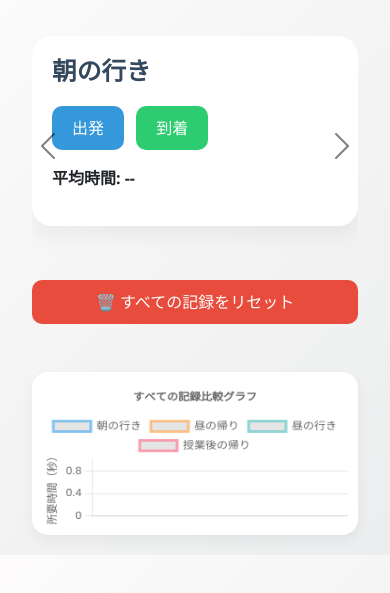
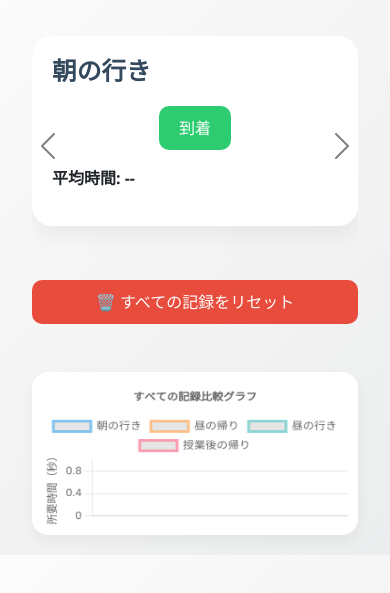
Before and after one commit to Jinshin2534/commute-timer-app-, a plain HTML site: page index.html in a window 390 px wide. Both pictures are taken after a click on the button "出発". Shown: the part 57-650 px from the top of the page. Drawn offline with nearby package versions, Linux system fonts and the light colour scheme.

Commit message:
Update index.html

```diff
--- a/index.html
+++ b/index.html
@@ -84,6 +84,13 @@
       font-size: 15px;
       color: #555;
     }
+    .button-wrapper {
+      display: flex;
+      justify-content: center;
+      gap: 20px;
+      flex-wrap: wrap;
+      margin-bottom: 1rem;
+    }
   </style>
 </head>
 <body>
@@ -107,7 +114,137 @@
     </div>
   </div>
 
-  <script src="https://cdn.jsdelivr.net/npm/bootstrap@5.3.0/dist/js/bootstrap.bundle.min.js"></script>
-  <script src="script.js"></script>
+  <script>
+    const sections = [
+      { id: "morningGo", label: "朝の行き", color: "rgba(54, 162, 235, 0.6)" },
+      { id: "noonBack", label: "昼の帰り", color: "rgba(255, 159, 64, 0.6)" },
+      { id: "noonGo", label: "昼の行き", color: "rgba(75, 192, 192, 0.6)" },
+      { id: "eveningBack", label: "授業後の帰り", color: "rgba(255, 99, 132, 0.6)" }
+    ];
+
+    let timers = {};
+    let durations = JSON.parse(localStorage.getItem("durations")) || {};
+
+    function saveDurations() {
+      localStorage.setItem("durations", JSON.stringify(durations));
+    }
+
+    function formatDuration(sec) {
+      const m = Math.floor(sec / 60);
+      const s = sec % 60;
+      return `${m}分${s}秒`;
+    }
+
+    function toggleButtons(id, isRunning) {
+      const startBtn = document.getElementById(`start-${id}`);
+      const stopBtn = document.getElementById(`stop-${id}`);
+      if (startBtn && stopBtn) {
+        startBtn.style.display = isRunning ? 'none' : 'inline-block';
+        stopBtn.style.display = isRunning ? 'inline-block' : 'none';
+      }
+    }
+
+    function startTimer(id) {
+      timers[id] = new Date();
+      toggleButtons(id, true);
+      alert(`${sections.find(s => s.id === id).label}：出発を記録しました`);
+    }
+
+    function stopTimer(id) {
+      if (!timers[id]) {
+        alert("出発していません！");
+        return;
+      }
+      const end = new Date();
+      const diffSec = Math.round((end - timers[id]) / 1000);
+      timers[id] = null;
+
+      if (!durations[id]) durations[id] = [];
+      durations[id].push(diffSec);
+      saveDurations();
+      toggleButtons(id, false);
+      alert(`到着しました：${formatDuration(diffSec)}`);
+      updateDisplay();
+    }
+
+    function resetAll() {
+      if (confirm("記録をすべて削除しますか？")) {
+        durations = {};
+        saveDurations();
+        updateDisplay();
+      }
+    }
+
+    function updateDisplay() {
+      const slider = document.getElementById("slider");
+      slider.innerHTML = "";
+      sections.forEach((sec, idx) => {
+        const records = durations[sec.id] || [];
+        const avg = records.length > 0 ? Math.round(records.reduce((a, b) => a + b, 0) / records.length) : null;
+
+        const item = document.createElement("div");
+        item.className = `carousel-item${idx === 0 ? ' active' : ''}`;
+
+        item.innerHTML = `
+          <div class="section">
+            <h2>${sec.label}</h2>
+            <div class="button-wrapper">
+              <button class="btn btn-primary" id="start-${sec.id}" onclick="startTimer('${sec.id}')">出発</button>
+              <button class="btn btn-success" id="stop-${sec.id}" onclick="stopTimer('${sec.id}')" style="display: none">到着</button>
+            </div>
+            <div class="mt-3 fw-bold">平均時間: ${avg !== null ? formatDuration(avg) : "--"}</div>
+            <ul class="mt-2">
+              ${records.map((r, i) => `<li>${i + 1}回目: ${formatDuration(r)}</li>`).join("")}
+            </ul>
+          </div>
+        `;
+        slider.appendChild(item);
+      });
+      drawCombinedChart();
+    }
+
+    let combinedChartInstance = null;
+
+    function drawCombinedChart() {
+      const ctx = document.getElementById("combinedChart").getContext("2d");
+      const datasets = sections.map(sec => {
+        const data = durations[sec.id] || [];
+        return {
+          label: sec.label,
+          data: data,
+          fill: false,
+          borderColor: sec.color,
+          tension: 0.2
+        };
+      });
+      if (combinedChartInstance) combinedChartInstance.destroy();
+      combinedChartInstance = new Chart(ctx, {
+        type: "line",
+        data: {
+          labels: Array.from({ length: Math.max(...datasets.map(d => d.data.length)) }, (_, i) => `${i + 1}回目`),
+          datasets: datasets
+        },
+        options: {
+          responsive: true,
+          plugins: {
+            title: {
+              display: true,
+              text: "すべての記録比較グラフ"
+            }
+          },
+          scales: {
+            y: {
+              title: {
+                display: true,
+                text: "所要時間（秒）"
+              }
+            }
+          }
+        }
+      });
+    }
+
+    updateDisplay();
+  </script>
 </body>
 </html>
```
